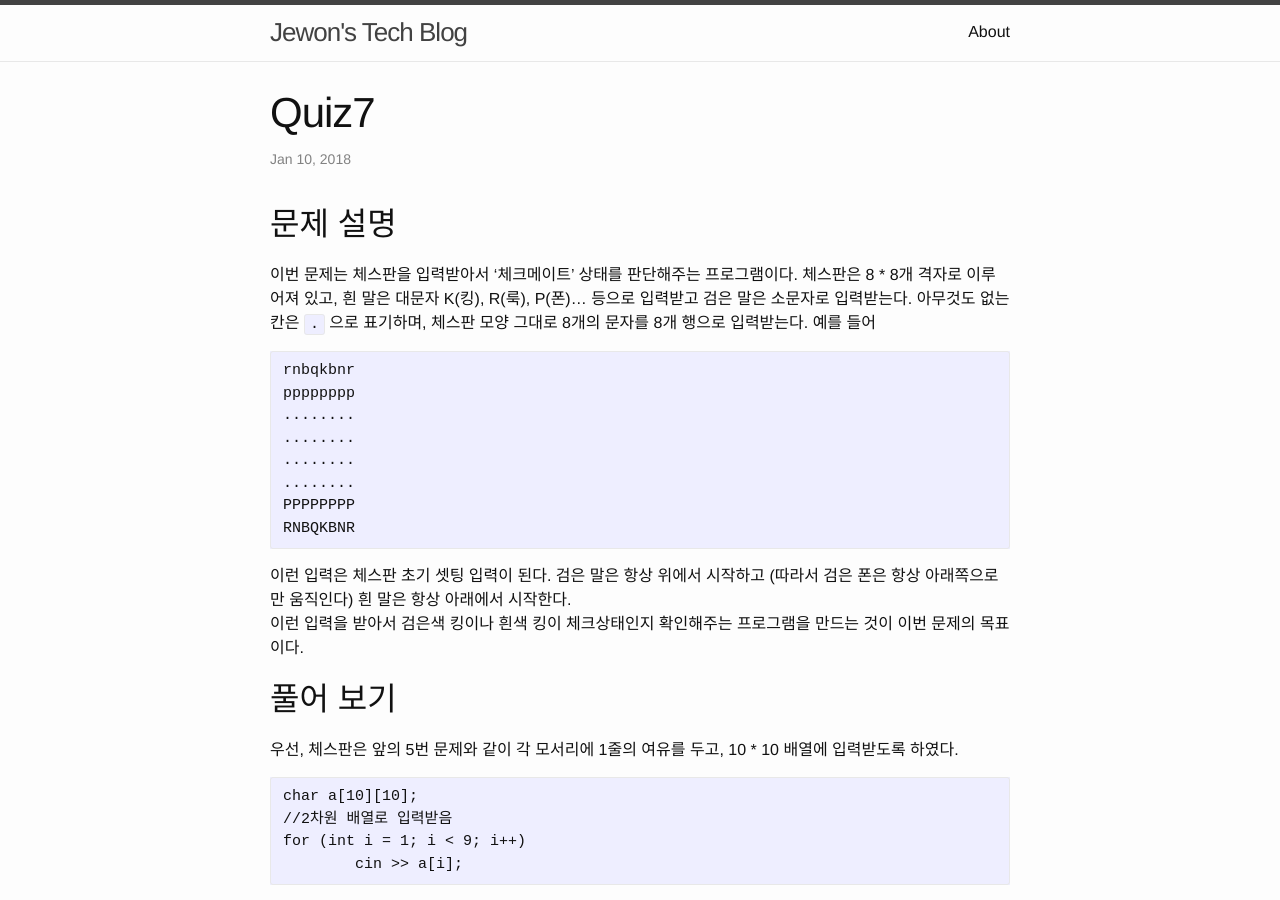
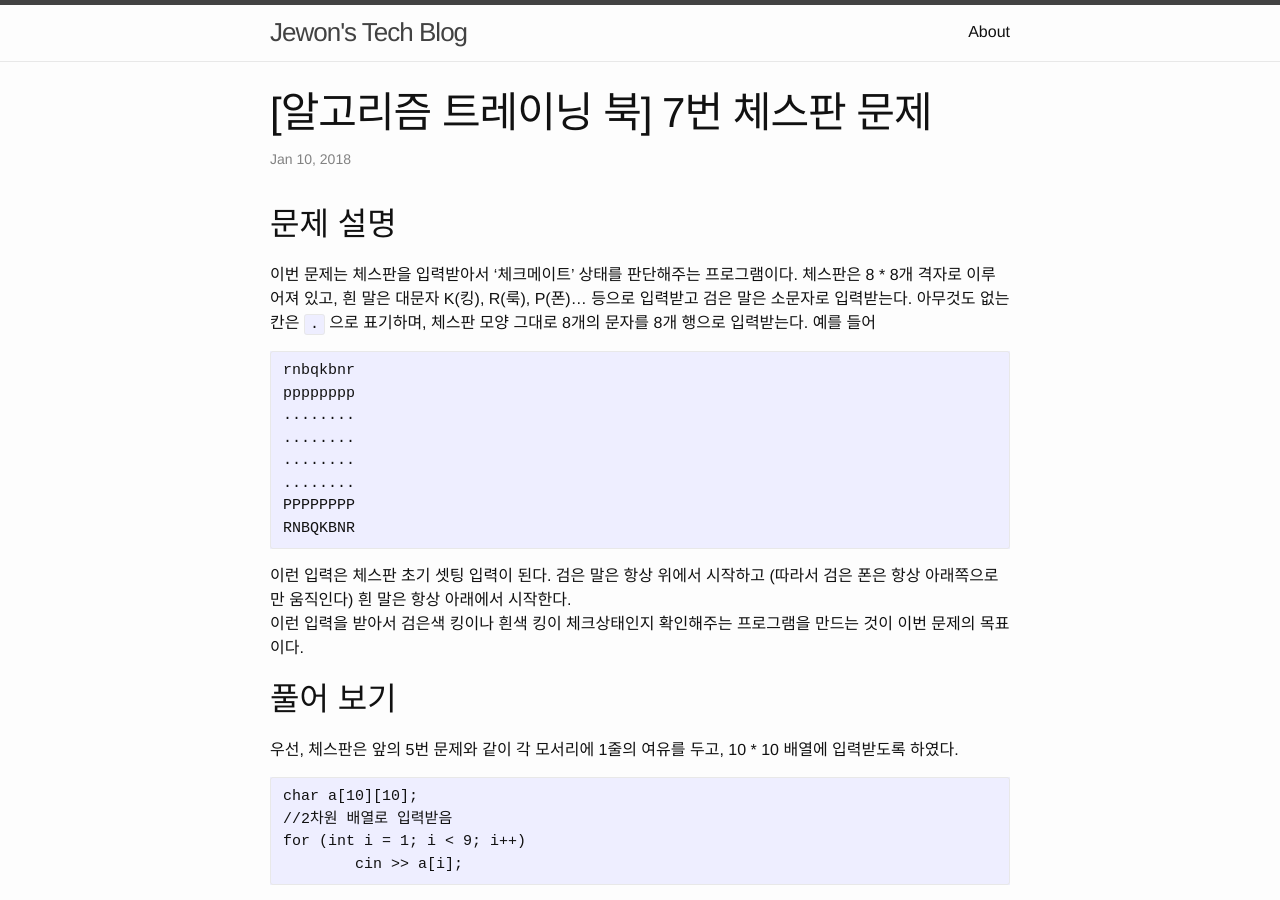
Before and after one commit to jewon/jewon.github.io, a Jekyll site: the page built from _posts/2018-01-10-quiz7.md, in a window 1280 px wide and 900 px high. Built offline with Jekyll 4.4.1, drawn with Linux system fonts in a browser that asks for light colours; our own code applies the rules of GitHub Pages for plain Markdown files.

Commit message:
quiz7 fix : title problem

````diff
--- a/_posts/2018-01-10-quiz7.md
+++ b/_posts/2018-01-10-quiz7.md
@@ -1,3 +1,10 @@
+---
+layout: post
+title:  "[알고리즘 트레이닝 북] 7번 체스판 문제"
+date:   2018-01-10 13:00:00 +0900
+categories: cpp
+---
+
 ## 문제 설명
 이번 문제는 체스판을 입력받아서 '체크메이트' 상태를 판단해주는 프로그램이다. 체스판은 8 * 8개 격자로  이루어져 있고, 흰 말은 대문자 K(킹), R(룩), P(폰)... 등으로 입력받고 검은 말은 소문자로 입력받는다. 아무것도 없는 칸은 `.` 으로 표기하며, 체스판 모양 그대로 8개의 문자를 8개 행으로 입력받는다. 예를 들어
 ```
````
